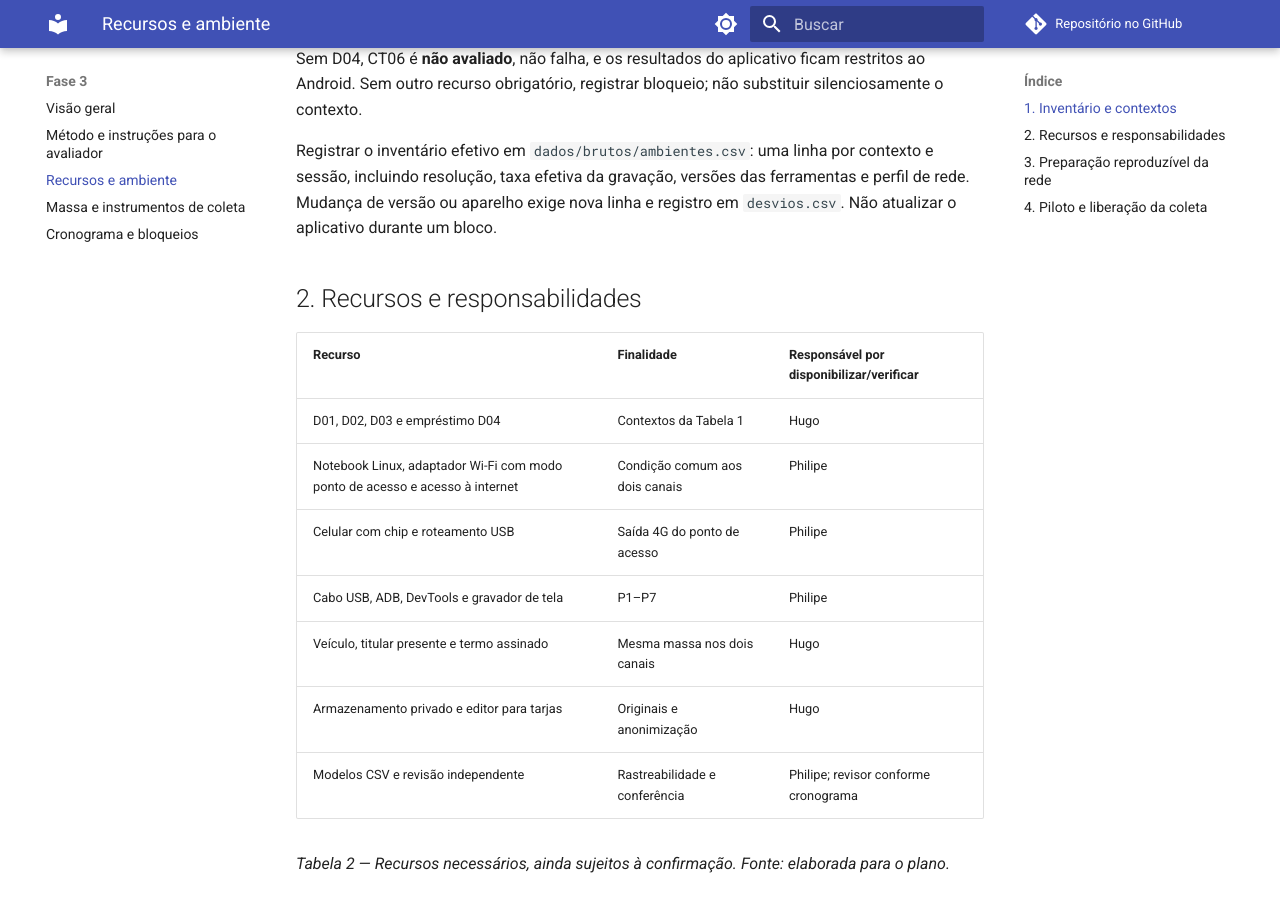
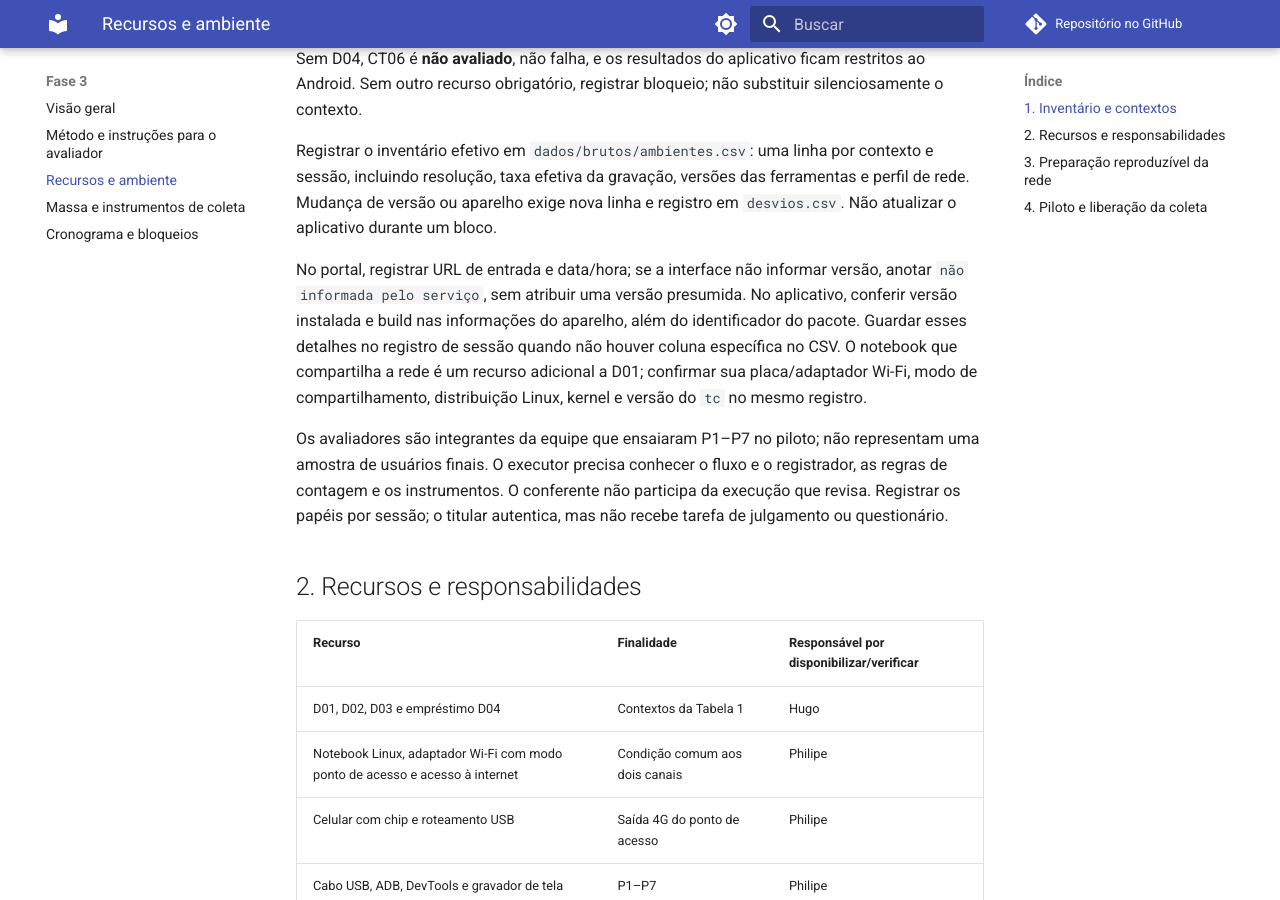
Before and after one commit to FCTE-Qualidade-de-Software-1/2026-2_T02_KATHERINE_JOHNSON, an MkDocs documentation site: the page built from docs/fase3-ambiente.md, in a window 1280 px wide and 900 px high, scrolled down 1096 px. Built offline with MkDocs 1.6.1 and Material for MkDocs 9.7.7, drawn with Linux system fonts in a browser that asks for light colours; comment, search, counter and statistics services are not loaded; some of the changed text lies outside the part shown.

Commit message:
docs(fase3): detalha preparação da massa e das sessões
Completa a aplicação do consentimento, os critérios de seleção da massa e a conferência do ambiente, mantendo pendentes os dados ainda não observados.

Refs #46

Co-authored-by: Pedro Druck Montalvão Reis <pedrodmreis@gmail.com>

```diff
--- a/docs/fase3-ambiente.md
+++ b/docs/fase3-ambiente.md
@@ -20,6 +20,18 @@
 D02 e D03 devem ser aparelhos distintos; a equipe justifica a classificação entrada/intermediário pelas especificações registradas, sem presumir modelos disponíveis. Respeitar os mínimos levantados na Fase 1 (Android 8.0 e iOS 15.1), verificando a compatibilidade da versão instalada. Sem D04, CT06 é **não avaliado**, não falha, e os resultados do aplicativo ficam restritos ao Android. Sem outro recurso obrigatório, registrar bloqueio; não substituir silenciosamente o contexto.
 
 Registrar o inventário efetivo em `dados/brutos/ambientes.csv`: uma linha por contexto e sessão, incluindo resolução, taxa efetiva da gravação, versões das ferramentas e perfil de rede. Mudança de versão ou aparelho exige nova linha e registro em `desvios.csv`. Não atualizar o aplicativo durante um bloco.
+
+No portal, registrar URL de entrada e data/hora; se a interface não informar versão, anotar
+`não informada pelo serviço`, sem atribuir uma versão presumida. No aplicativo, conferir
+versão instalada e build nas informações do aparelho, além do identificador do pacote.
+Guardar esses detalhes no registro de sessão quando não houver coluna específica no CSV.
+O notebook que compartilha a rede é um recurso adicional a D01; confirmar sua placa/adaptador
+Wi-Fi, modo de compartilhamento, distribuição Linux, kernel e versão do `tc` no mesmo registro.
+
+Os avaliadores são integrantes da equipe que ensaiaram P1–P7 no piloto; não representam uma
+amostra de usuários finais. O executor precisa conhecer o fluxo e o registrador, as regras de
+contagem e os instrumentos. O conferente não participa da execução que revisa. Registrar os
+papéis por sessão; o titular autentica, mas não recebe tarefa de julgamento ou questionário.
 
 ## 2. Recursos e responsabilidades
 
@@ -55,4 +67,9 @@
 - Confirmar o que cada instrumento de P5 inclui. DevTools e contadores do sistema podem medir camadas diferentes; sem equivalência demonstrada, reportar valores separados, com limitação, sem declarar um canal superior em M2.2.1. Uma troca de instrumento exige revisar a ficha da Fase 2 antes da coleta.
 - Testar os perfis de rede e o preenchimento dos CSV; revisar uma captura anonimizada e uma medida de tempo com avaliador independente.
 
-Hugo e Philipe registram data, resultado e evidência do piloto em `desvios.csv`; Pedro Henrique revisa o plano. Consentimento ou veículo ausentes bloqueiam a coleta. Falha de um instrumento bloqueia sua métrica, sem transformar ausência de medida em zero. O [cronograma](fase3-cronograma.md) identifica responsáveis e prazos de resolução.
+Hugo e Philipe preenchem data, resultado, evidências e liberação por procedimento no
+[modelo de sessão](https://github.com/FCTE-Qualidade-de-Software-1/2026-2_T02_KATHERINE_JOHNSON/blob/main/evidencias/fase4/modelo-sessao.md);
+somente bloqueios e mudanças vão para `desvios.csv`. Pedro Henrique revisa o plano.
+Consentimento ou veículo ausentes bloqueiam a coleta. Falha de um instrumento bloqueia sua
+métrica, sem transformar ausência de medida em zero. O [cronograma](fase3-cronograma.md)
+identifica responsáveis e prazos de resolução.
```
Also changed, not shown: other parts of docs/fase3-ambiente.md (+1 -1 lines), dados/consentimento.md (+13 -2 lines), dados/massa-de-dados.md (+16 -1 lines), evidencias/fase1/roteiro-levantamento.md (+9 -7 lines).
